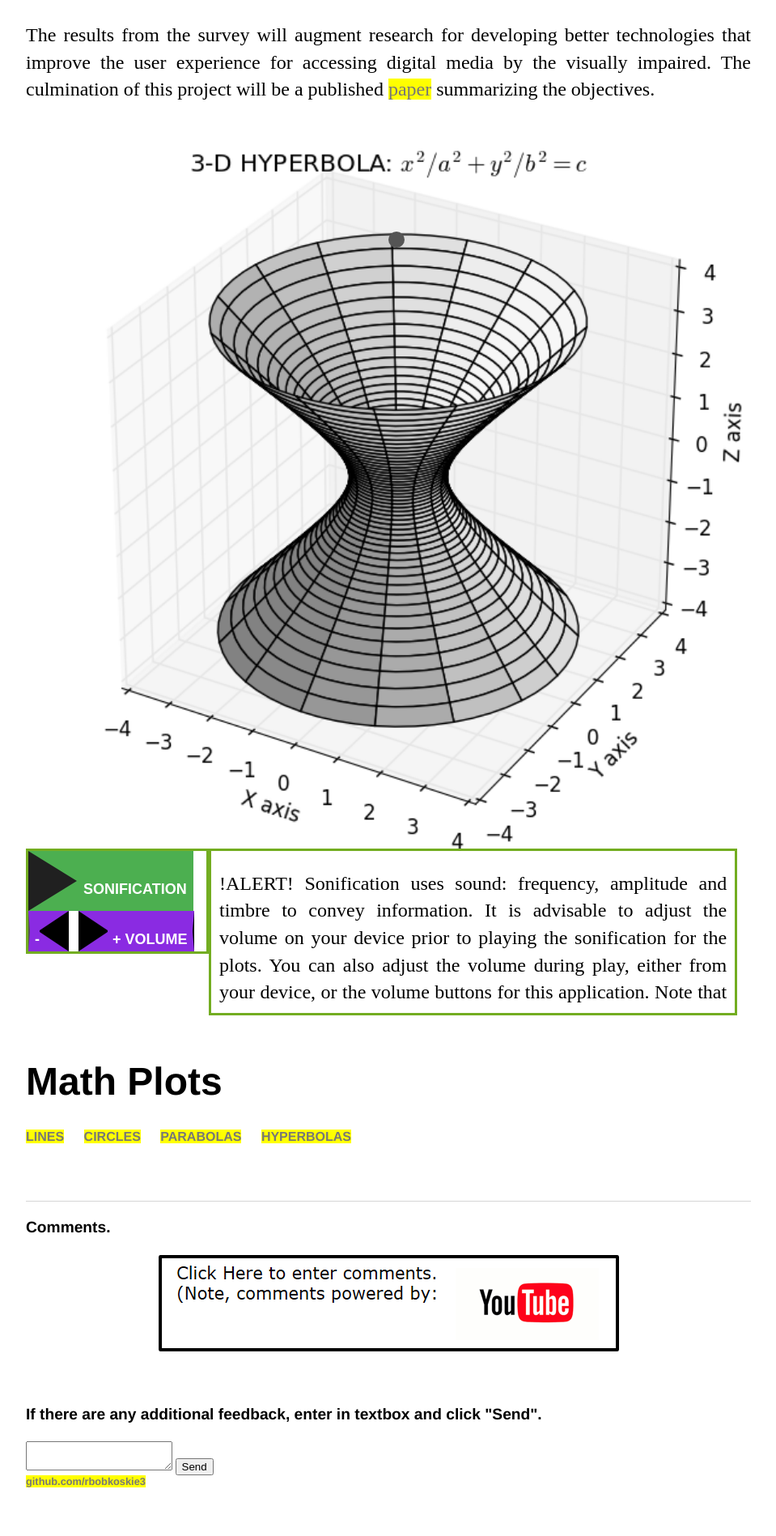
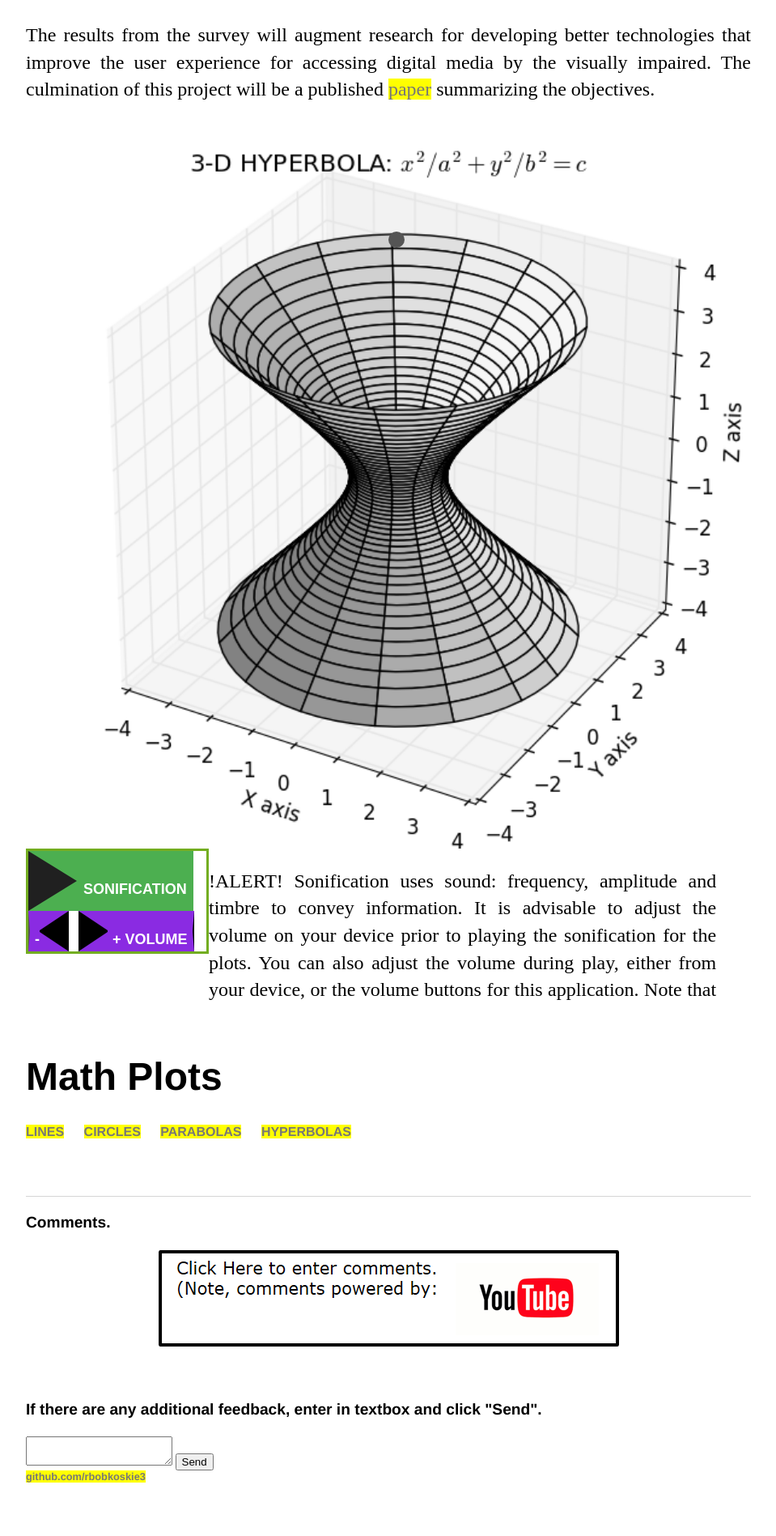
Before and after one commit to rbobkoskie3/rbobkoskie3.github.io, a Jekyll site: the page built from index.html, in a window 1280 px wide. Shown: the part 695-2592 px from the top of the page at 81% size, without its empty margins (160-1119 px from the left). Built offline with Jekyll 4.4.1, drawn with Linux system fonts in a browser that asks for light colours.

Commit message:
Add files via upload

```diff
--- a/index.html
+++ b/index.html
@@ -290,8 +290,8 @@ title: Math, Sonification, Plots
             display:inline-block;
             //float:left;
             overflow-y: scroll;
-            padding: 0px 10px 0px 10px;
-            border: 3px solid #73AD21;
+            //padding: 0px 10px 0px 10px;
+            //border: 3px solid #73AD21;
         }
     </style>
 </head>
```
